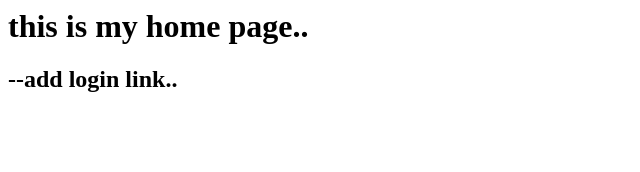
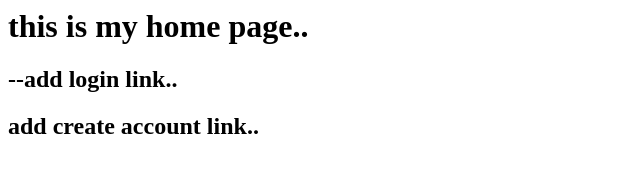
Before and after one commit to Sammedpatil09/908-test, a plain HTML site: page index.html in a window 1280 px wide. Shown: the whole page, without its empty margins (0-640 px from the left). Drawn offline with Linux system fonts and the light colour scheme.

Commit message:
added marker for sign up

```diff
--- a/index.html
+++ b/index.html
@@ -1,2 +1,3 @@
 <h1>this is my home page..</h1>
 <h2>--add login link..</h2>
+<h2>  add create account link..</h2>
```
